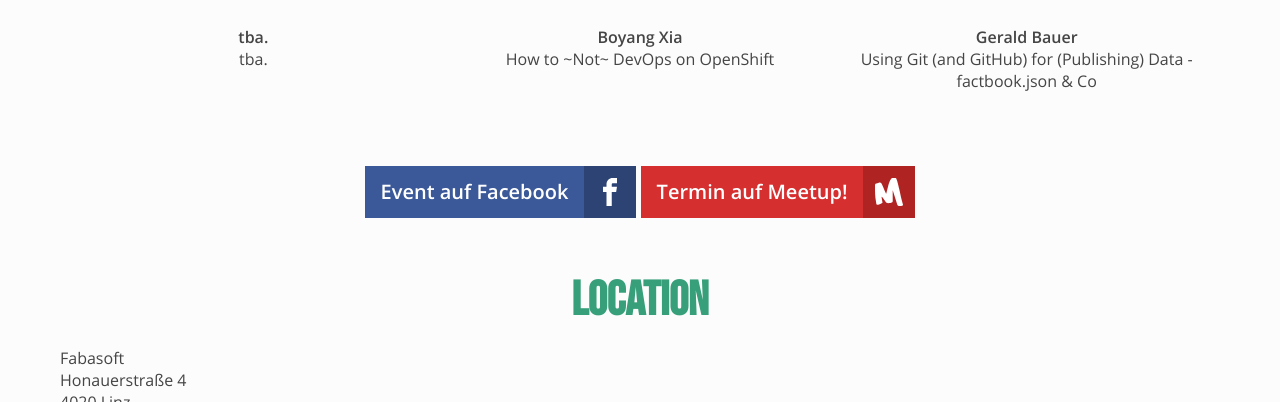
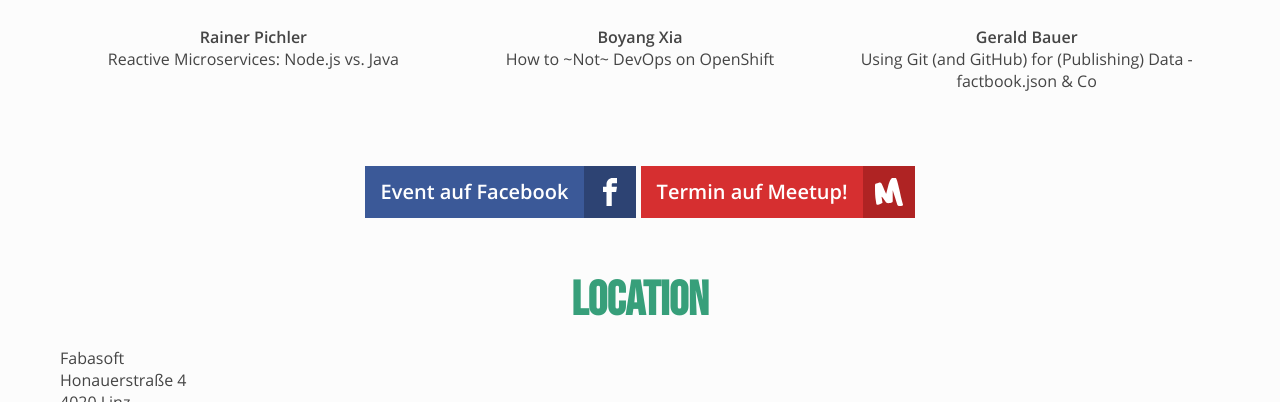
Before and after one commit to mericanAncer127/plauscherl, a Jekyll site: the page built from _plauscherl/69.html, in a window 1280 px wide and 900 px high, cut to the strip 498-900 px from the top of the window. Built offline with Jekyll 4.4.1, drawn with Linux system fonts in a browser that asks for light colours.

Commit message:
Add Talk of Rainer Pichler/Fabasoft to TP69

```diff
--- a/_plauscherl/69.html
+++ b/_plauscherl/69.html
@@ -22,9 +22,9 @@
 sponsor: <a href="https://www.fabasoft.com">Fabasoft</a>
 speakers:
 -
-  name: "tba."
-  talk: "tba."
-  img: /img/speaker_male_no_img.jpg
+  name: "Rainer Pichler"
+  talk: "Reactive Microservices: Node.js vs. Java"
+  img: /img/speaker-avatars/rainer-pichler.jpg
 -
   name: "Boyang Xia"
   talk: "How to ~Not~ DevOps on OpenShift"
```
Also changed, not shown: img/speaker-avatars/rainer-pichler.jpg.
